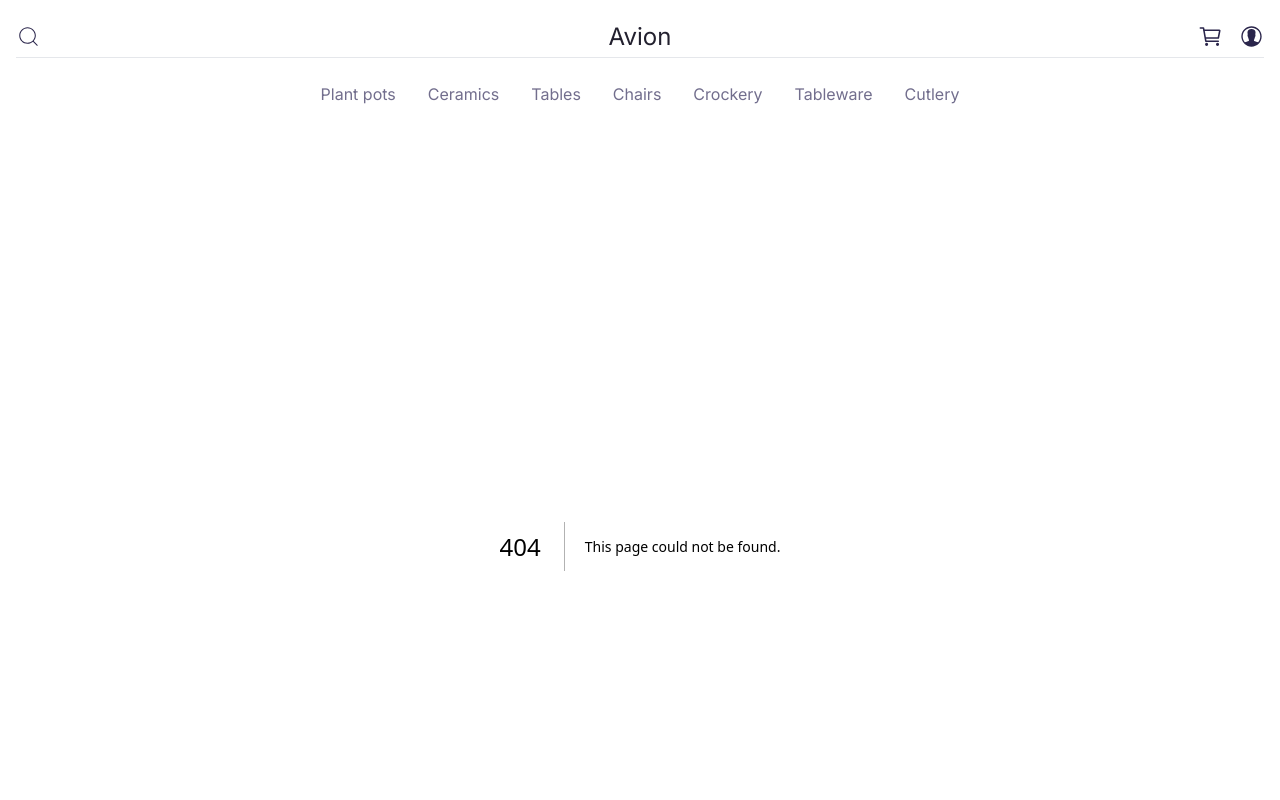
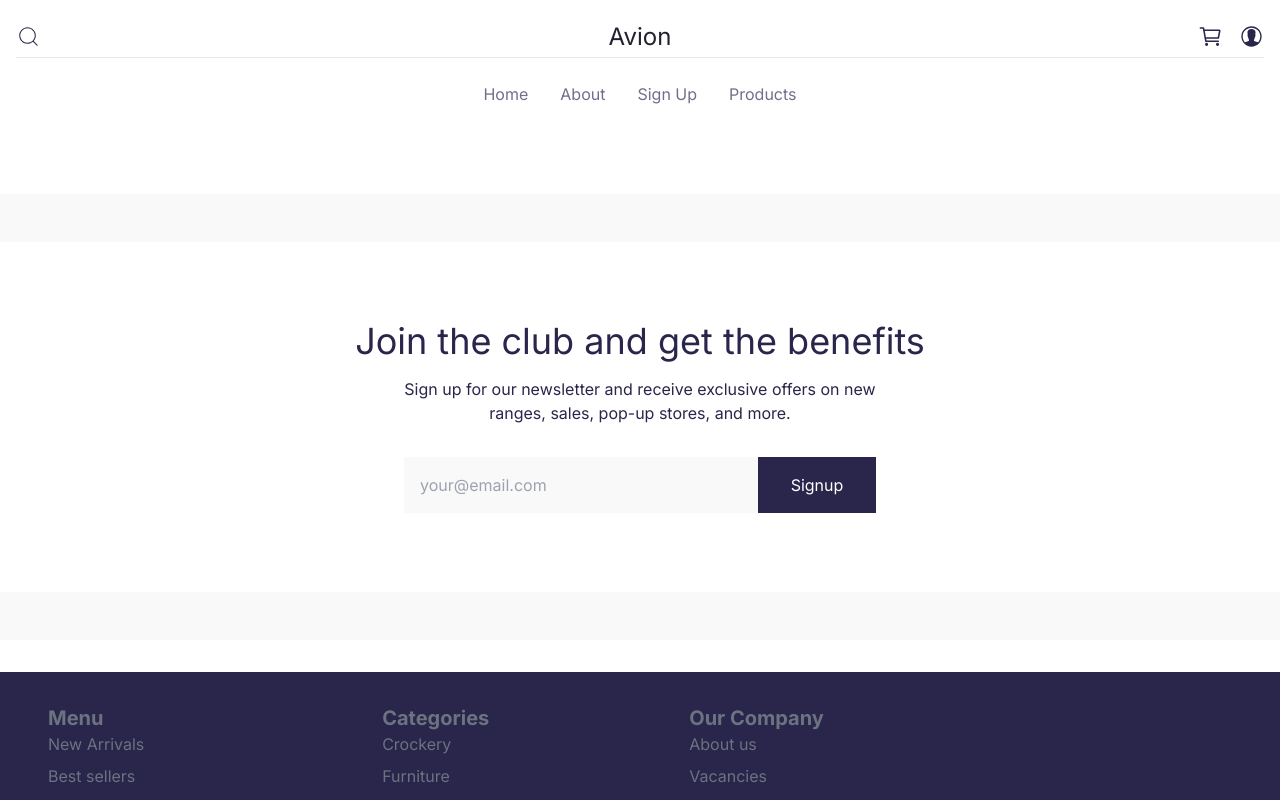
Before and after one commit to mahteck/avion-ecommerce, a Next.js app: page /Contactus in a window 1280 px wide. Before the commit this address had no page. Shown: the top 800 px of the page. Built offline with nearby package versions, Linux system fonts and the light colour scheme.

Commit message:
Add pages and linked sub pages

```diff
--- a/package.json
+++ b/package.json
@@ -9,7 +9,7 @@
     "lint": "next lint"
   },
   "dependencies": {
-    "next": "14.2.2",
+    "next": "^14.2.2",
     "react": "^18",
     "react-dom": "^18",
     "react-icons": "^5.4.0"
--- a/src/app/(public)/Components/About.tsx
+++ b/src/app/(public)/Components/About.tsx
@@ -1,3 +1,5 @@
+import Link from "next/link";
+
 export default function AboutSection() {
     return (
         <section className="py-12 bg-gray-50">
@@ -14,15 +16,15 @@ export default function AboutSection() {
                         <p className="text-gray-600 mb-6">Handcrafted and lovingly crafted furniture and homeware is what we live,
                             breathe and design so our Chelsea boutique can become the hotspot for the London interior design community.
                         </p>
-                        <button className="bg-gray-700 text-white px-6 py-3 rounded-md hover:bg-gray-600">
+                        <Link href="/ProductListing"><button className="bg-gray-700 text-white px-6 py-3 rounded-md hover:bg-gray-600">
                             Get in touch
-                        </button>
+                        </button></Link>
                     </div>
 
                     {/* Right Side: Image */}
                     <div className="flex justify-center">
                         <img
-                            src="/images/about-image.png" // Replace with your image path
+                            src="/images/about-image.png"
                             alt="About Avion"
                             className="rounded-md w-full max-w-xl lg:max-w-2xl object-cover"
                         />
--- a/src/app/(public)/Components/CeramicsSection.tsx
+++ b/src/app/(public)/Components/CeramicsSection.tsx
@@ -1,3 +1,5 @@
+import Link from "next/link";
+
 export default function Hero() {
     return (
         <div>
@@ -62,9 +64,9 @@ export default function Hero() {
 
                 {/* Centered "View Collection" button */}
                 <div className="text-center mt-6">
-                    <button className="bg-gray-700 text-white px-6 py-3 rounded-md hover:bg-gray-600">
+                    <Link href="/ProductListing"><button className="bg-gray-700 text-white px-6 py-3 rounded-md hover:bg-gray-600">
                         View Collection
-                    </button>
+                    </button></Link>
                 </div>
             </section>
         </div>
--- a/src/app/(public)/Components/Footer.tsx
+++ b/src/app/(public)/Components/Footer.tsx
@@ -16,7 +16,7 @@ const Footer = () => {
                             <h1><Link href={'/'}>Best sellers</Link></h1>
                             <h1><Link href={'/'}>Recently viewed</Link></h1>
                             <h1><Link href={'/'}>Popular this week</Link></h1>
-                            <h1><Link href={'/'}>All Products</Link></h1>
+                            <h1><Link href={'/ProductListing'}>All Products</Link></h1>
                         </div>
                     </div>
 
@@ -36,11 +36,11 @@ const Footer = () => {
                     <div className="text-gray-500 w-full sm:w-auto">
                         <h1 className="text-lg md:text-xl font-bold">Our Company</h1>
                         <div className='space-y-2'>
-                            <h1><Link href='/about'>About us</Link></h1>
-                            <h1><Link href={'/'}>Vacancies</Link></h1>
-                            <h1><Link href={'/'}>Contact us</Link></h1>
-                            <h1><Link href={'/'}>Privacy</Link></h1>
-                            <h1><Link href={'/'}>Return policy</Link></h1>
+                            <h1><Link href='/About'>About us</Link></h1>
+                            <h1><Link href={'/Vacancies'}>Vacancies</Link></h1>
+                            <h1><Link href={'/Contactus'}>Contact us</Link></h1>
+                            <h1><Link href={'/Privacy'}>Privacy</Link></h1>
+                            <h1><Link href={'/ReturnPolicy'}>Return policy</Link></h1>
                         </div>
                     </div>
 
--- a/src/app/(public)/Components/Navbar.tsx
+++ b/src/app/(public)/Components/Navbar.tsx
@@ -27,12 +27,14 @@ const Navbar = () => {
                     Avion
                 </h1>
 
-                {/* Cart and Contact Icons for Large Screens */}
-                <div className="sm:hidden md:flex gap-4">
+                {/* Cart and Contact Icons for Mobile */}
+                <div className="flex items-center gap-4">
                     <Link href="/Cart">
                         <IoCartOutline size={25} className="text-[#2A254B]" />
                     </Link>
-                    <IoIosContact size={25} className="text-[#2A254B]" />
+                    <Link href="/Profile">
+                        <IoIosContact size={25} className="text-[#2A254B]" />
+                    </Link>
                 </div>
 
                 {/* Hamburger Menu for Mobile */}
@@ -66,12 +68,19 @@ const Navbar = () => {
                 )}
 
                 <ul className="flex flex-col md:flex-row justify-center items-start md:items-center gap-4 md:gap-8 text-[#726E8D] text-base p-6 md:p-0">
-                    {['Plant pots', 'Ceramics', 'Tables', 'Chairs', 'Crockery', 'Tableware', 'Cutlery'].map((item) => (
-                        <li key={item}>
-                            <a href="/">{item}</a>
+                    {[
+                        { name: 'Home', link: '/' },
+                        { name: 'About', link: '/About' },
+                        { name: 'Sign Up', link: '/Signup' },
+                        { name: 'Products', link: '/ProductListing' },
+                        // { name: 'Crockery', link: '/crockery' },
+                        // { name: 'Tableware', link: '/tableware' },
+                        // { name: 'Cutlery', link: '/cutlery' },
+                    ].map((item) => (
+                        <li key={item.name}>
+                            <Link href={item.link}>{item.name}</Link>
                         </li>
                     ))}
-
                 </ul>
             </header>
         </div>
--- /dev/null
+++ b/src/app/(public)/Contactus/page.tsx
@@ -0,0 +1,31 @@
+export default function Contactus() {
+    return (
+        <div>
+            <section>
+                <div className='py-12 bg-[#F9F9F9] text-[#2A254B] mt-12'>
+                    <div className='w-full max-w-[640px] md:max-w-[1340px] h-[350px] bg-white mx-auto flex justify-center items-center flex-col px-4'>
+                        <h1 className='text-2xl md:text-4xl text-center'>
+                            Join the club and get the benefits
+                        </h1>
+                        <h2 className='text-center py-4 text-sm md:text-base'>
+                            Sign up for our newsletter and receive exclusive offers on new
+                            <br /> ranges, sales, pop-up stores, and more.
+                        </h2>
+                        <div className='mt-4 w-full'>
+                            <form action="" className='flex flex-col md:flex-row items-center justify-center'>
+                                <input
+                                    type="text"
+                                    placeholder="your@email.com"
+                                    className="p-4 bg-[#F9F9F9] w-full md:w-[354px] h-[56px] outline-none mb-4 md:mb-0"
+                                />
+                                <button className='p-2 bg-[#2A254B] text-white w-full md:w-[118px] h-[56px]'>
+                                    Signup
+                                </button>
+                            </form>
+                        </div>
+                    </div>
+                </div>
+            </section>
+        </div>
+    )
+}
--- /dev/null
+++ b/src/app/(public)/Privacy/page.tsx
@@ -0,0 +1,7 @@
+export default function Privacy() {
+    return (
+        <div>
+            <h1 className="h-80 flex flex-col md:flex-row justify-center items-start md:items-center gap-4 md:gap-8 text-[#726E8D] text-base p-6 md:p-0">Privacy Page...</h1>
+        </div>
+    )
+}
--- /dev/null
+++ b/src/app/(public)/Profile/page.tsx
@@ -0,0 +1,9 @@
+import Signup from "../Components/Signup";
+
+export default function Singup() {
+    return (
+        <div>
+            <h1 className="h-80 flex flex-col md:flex-row justify-center items-start md:items-center gap-4 md:gap-8 text-[#726E8D] text-base p-6 md:p-0">This is profile page</h1>
+        </div>
+    )
+}
--- /dev/null
+++ b/src/app/(public)/ReturnPolicy/page.tsx
@@ -0,0 +1,7 @@
+export default function RetunrPolicy() {
+    return (
+        <div>
+            <h1 className="h-80 flex flex-col md:flex-row justify-center items-start md:items-center gap-4 md:gap-8 text-[#726E8D] text-base p-6 md:p-0">Retun Policy Page...</h1>
+        </div>
+    )
+}
--- /dev/null
+++ b/src/app/(public)/Signup/page.tsx
@@ -0,0 +1,9 @@
+import SignupSection from "../Components/SignupSection";
+
+export default function Singup() {
+    return (
+        <div>
+            <SignupSection />
+        </div>
+    )
+}
--- /dev/null
+++ b/src/app/(public)/Vacancies/page.tsx
@@ -0,0 +1,7 @@
+export default function Vacancies() {
+    return (
+        <div>
+            <h1 className="h-80 flex flex-col md:flex-row justify-center items-start md:items-center gap-4 md:gap-8 text-[#726E8D] text-base p-6 md:p-0">No Current Open Vacancies...</h1>
+        </div>
+    )
+}
```
Also changed, not shown: src/app/(public)/Checkout/page.tsx (added), 1 other file (tests, documents, lock files or other folders).
